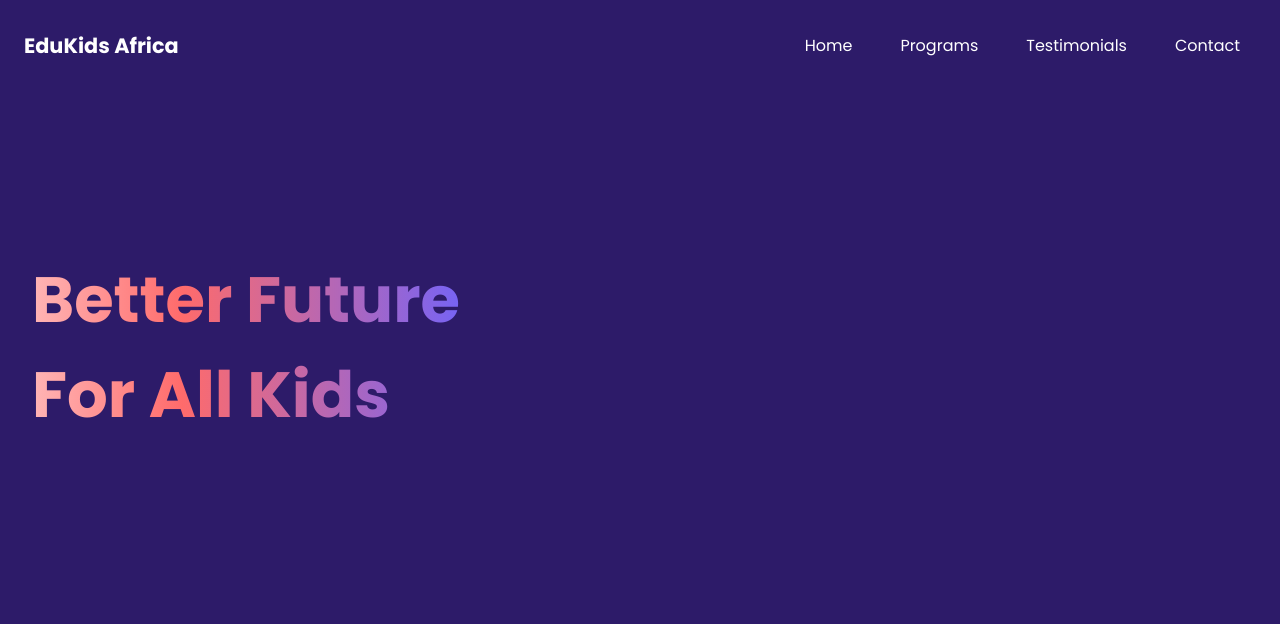
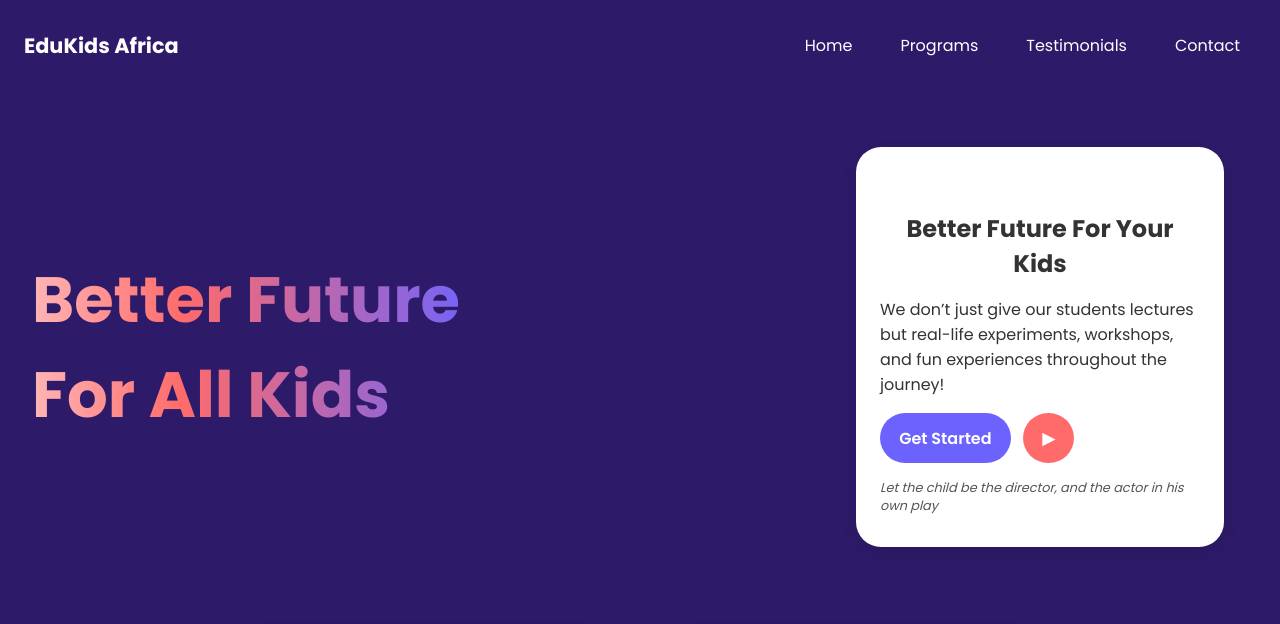
Before and after one commit to slide-t/edukids-africa, a plain HTML site: page index.html in a window 1280 px wide. Shown: the top 624 px of the page. Drawn offline with Linux system fonts and the light colour scheme.

Commit message:
Update index.html

```diff
--- a/index.html
+++ b/index.html
@@ -153,6 +153,21 @@
       nav.classList.toggle('active');
     });
   </script>
+<script>
+document.addEventListener("DOMContentLoaded", () => {
+  const cards = document.querySelectorAll(".card");
 
+  const observer = new IntersectionObserver(entries => {
+    entries.forEach(entry => {
+      if (entry.isIntersecting) {
+        entry.target.classList.add("show");
+        observer.unobserve(entry.target); // animate once
+      }
+    });
+  }, { threshold: 0.2 });
+
+  cards.forEach(card => observer.observe(card));
+});
+</script>
 </body>
 </html>
```
